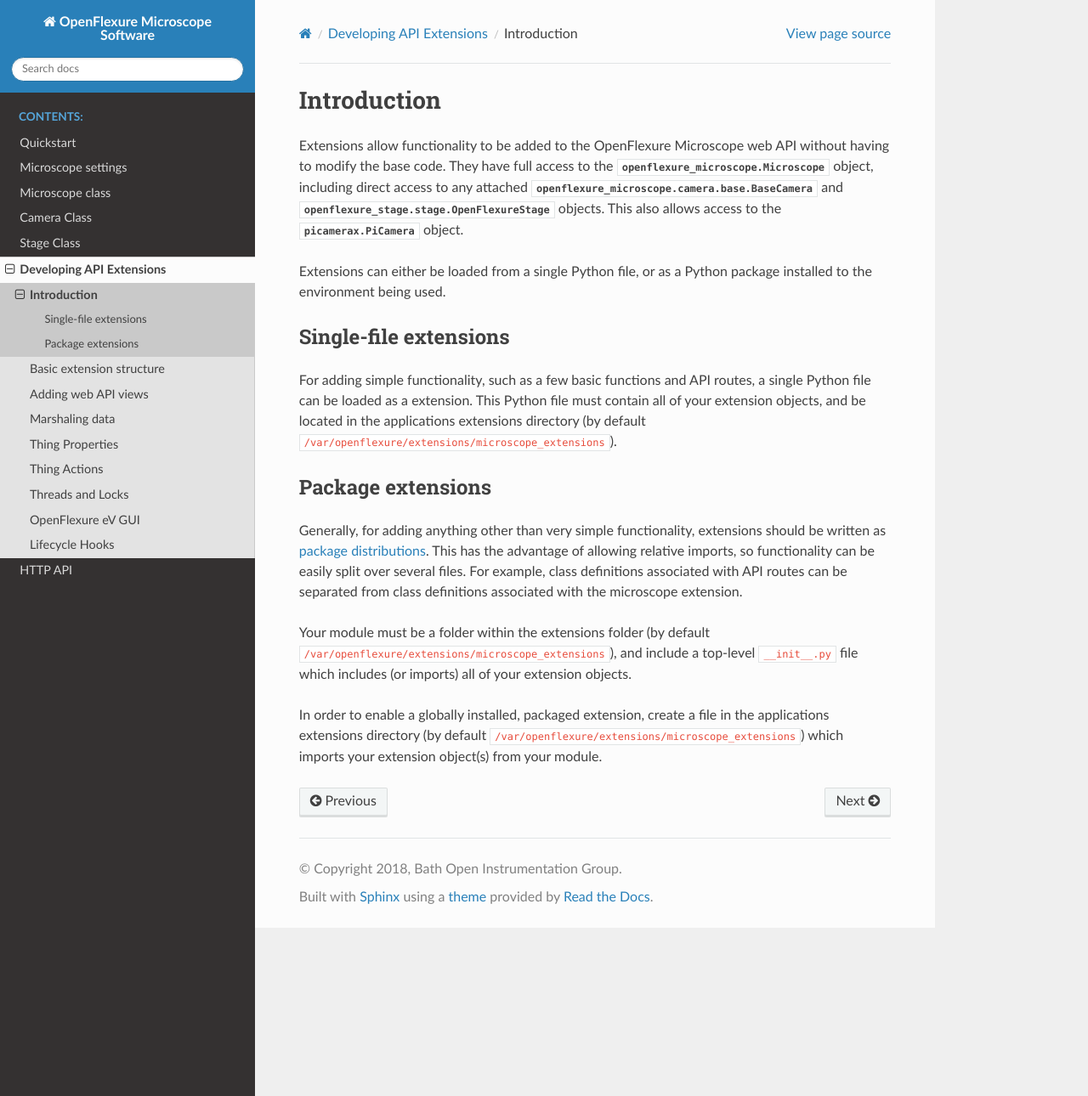
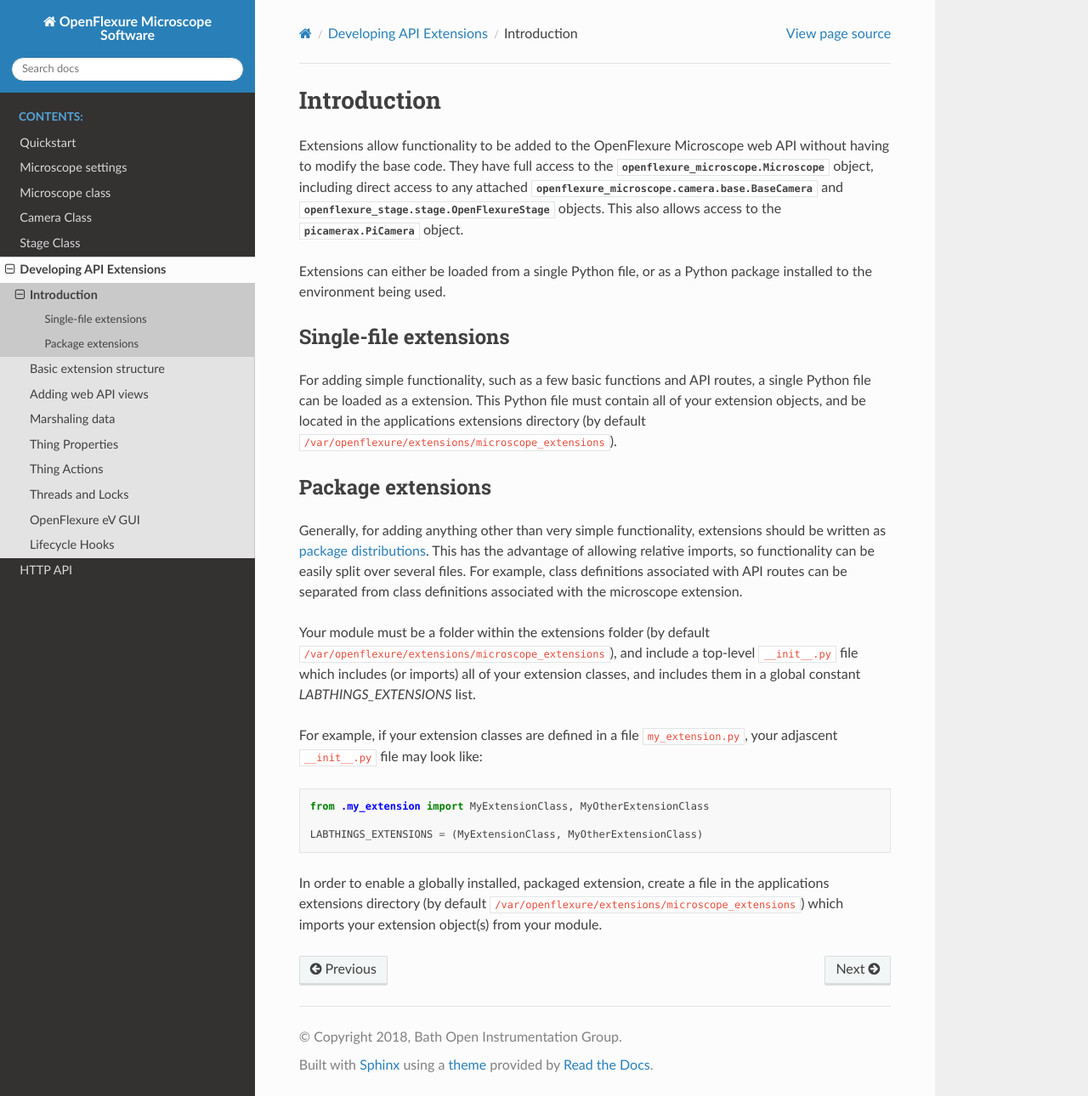
Before and after one commit to Aftaputra/Microscope-OF, a Sphinx documentation site: the page built from docs/source/extensions/introduction.rst, in a window 1280 px wide and 1290 px high. Shown: the whole window at 85% size. Built offline with Sphinx 7.4.7 and the Read the Docs theme 2.0.0, drawn with Linux system fonts in a browser that asks for light colours.

Commit message:
Clarified LABTHINGS_EXTENSIONS in docs

```diff
--- a/docs/source/extensions/introduction.rst
+++ b/docs/source/extensions/introduction.rst
@@ -16,6 +16,15 @@
 ------------------
 Generally, for adding anything other than very simple functionality, extensions should be written as `package distributions <https://packaging.python.org/tutorials/packaging-projects/>`_. This has the advantage of allowing relative imports, so functionality can be easily split over several files. For example, class definitions associated with API routes can be separated from class definitions associated with the microscope extension.
 
-Your module must be a folder within the extensions folder (by default ``/var/openflexure/extensions/microscope_extensions``), and include a top-level ``__init__.py`` file which includes (or imports) all of your extension objects.
+Your module must be a folder within the extensions folder (by default ``/var/openflexure/extensions/microscope_extensions``), and include a top-level ``__init__.py`` file which includes (or imports) all of your extension classes, and includes them in a global constant `LABTHINGS_EXTENSIONS` list.
+
+For example, if your extension classes are defined in a file ``my_extension.py``, your adjascent ``__init__.py`` file may look like:
+
+.. code-block:: python
+
+    from .my_extension import MyExtensionClass, MyOtherExtensionClass
+
+    LABTHINGS_EXTENSIONS = (MyExtensionClass, MyOtherExtensionClass)
+
 
 In order to enable a globally installed, packaged extension, create a file in the applications extensions directory (by default ``/var/openflexure/extensions/microscope_extensions``) which imports your extension object(s) from your module.
```
